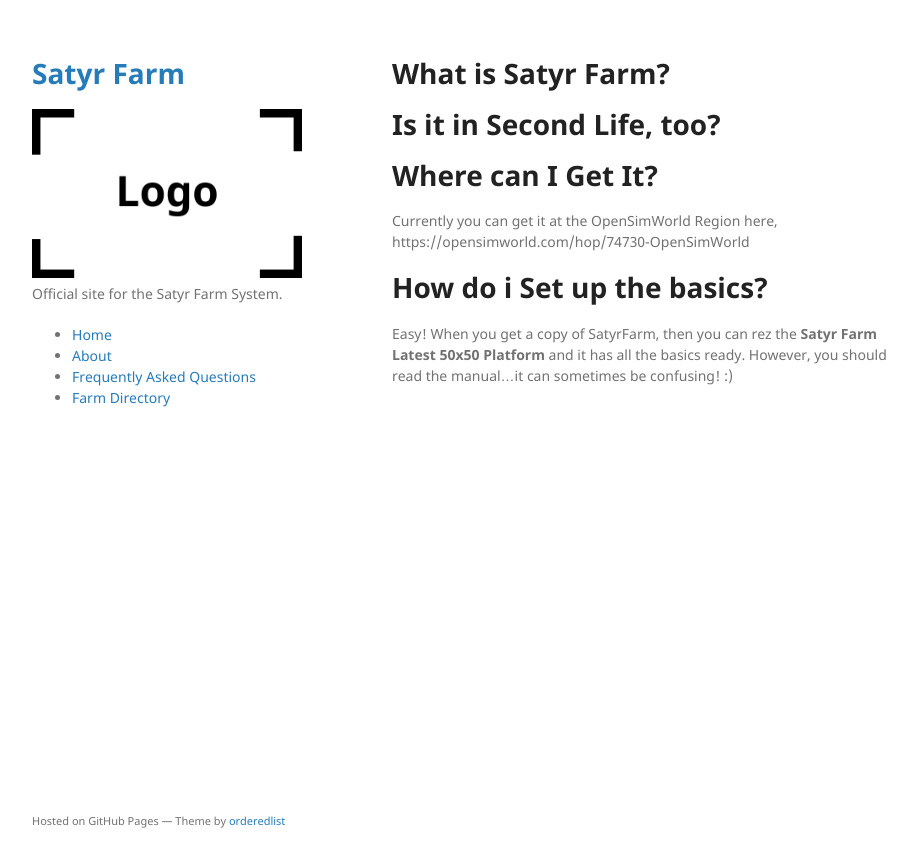
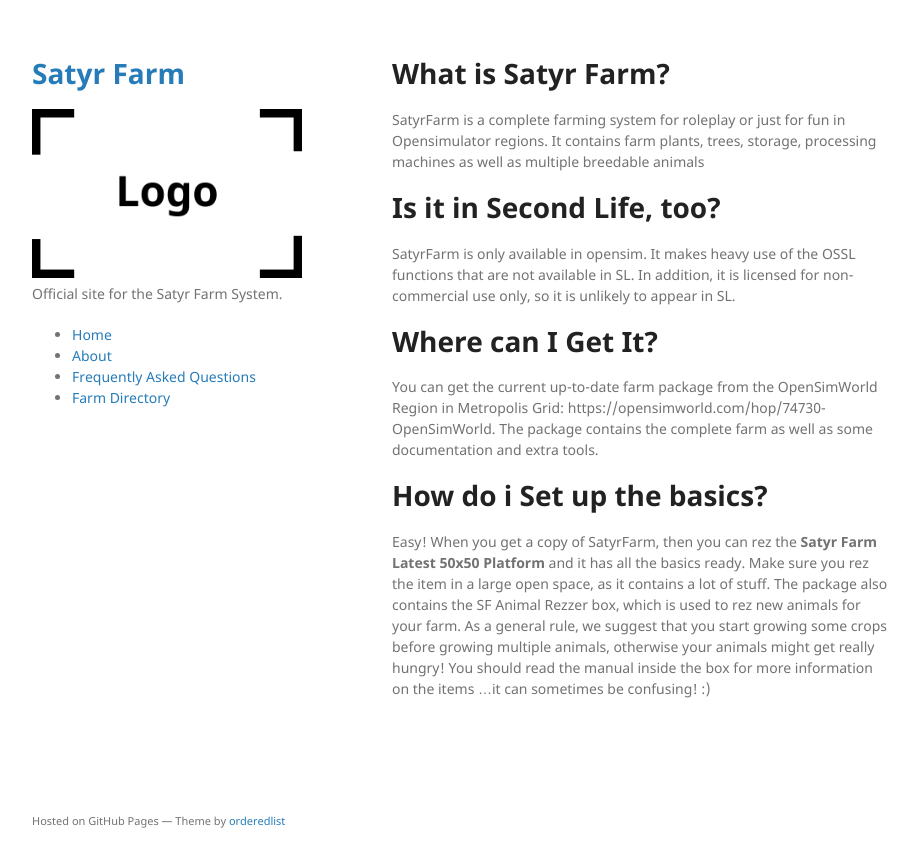
Before and after one commit to SatyrFarm/SatyrFarm.github.io, a Jekyll site: the page built from faq.md, in a window 1280 px wide. Shown: the top 867 px of the page, without its empty margins (178-1096 px from the left). Built offline with Jekyll 4.4.1, drawn with Linux system fonts in a browser that asks for light colours.

Commit message:
Update faq.md

```diff
--- a/faq.md
+++ b/faq.md
@@ -3,8 +3,15 @@ layout: default
 title: Frequently Asked Questions
 ---
 # What is Satyr Farm?
+
+SatyrFarm is a complete farming system for roleplay or just for fun in Opensimulator regions. It contains farm plants, trees, storage, processing machines as well as multiple breedable animals
+
 # Is it in Second Life, too?
+
+SatyrFarm is only available in opensim. It makes heavy use of the OSSL functions that are not available in SL. In addition, it is licensed for non-commercial use only, so it is unlikely to appear in SL.
+
 # Where can I Get It?
-Currently you can get it at the OpenSimWorld Region here, https://opensimworld.com/hop/74730-OpenSimWorld
+You can get the current up-to-date farm package from the OpenSimWorld Region in Metropolis Grid: https://opensimworld.com/hop/74730-OpenSimWorld. The package contains the complete farm as well as some documentation and extra tools.
+
 # How do i Set up the basics?
-Easy! When you get a copy of SatyrFarm, then you can rez the <b>Satyr Farm Latest 50x50 Platform</b> and it has all the basics ready. However, you should read the manual...it can sometimes be confusing! :)
+Easy! When you get a copy of SatyrFarm, then you can rez the <b>Satyr Farm Latest 50x50 Platform</b> and it has all the basics ready. Make sure you rez the item in a large open space, as it contains a lot of stuff.  The package also contains the SF Animal Rezzer box, which is used to rez new animals for your farm. As a general rule, we suggest that you start growing some crops before growing multiple animals, otherwise your animals might get really hungry! You should read the manual inside the box for more information on the items ...it can sometimes be confusing! :)
```
